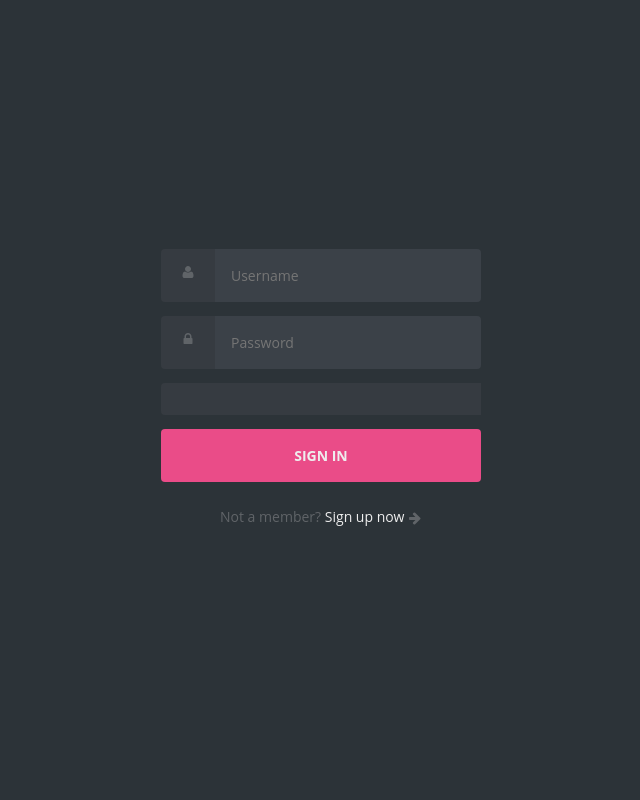
After one commit to ochirKH/online-shop11, a PHP site: page /get_login.php in a window 1280 px wide. The commit adds this page. Shown: the whole page, without its empty margins (319-959 px from the left). Run offline with PHP 8.4, Linux system fonts and the light colour scheme.

Commit message:
add login and main

```diff
--- /dev/null
+++ b/src/public/get_login.php
@@ -0,0 +1,272 @@
+<body class="align">
+
+<div class="grid">
+
+    <form action="handle_login.php" method="POST" class="form login">
+
+        <div class="form__field">
+            <label for="login__username">
+                <svg class="icon">
+                    <use xlink:href="#icon-user"></use>
+                </svg>
+                <span class="hidden">Username</span></label>
+            <input autocomplete="username" id="login__username" type="text" name="email" class="form__input"
+                   placeholder="Username" required>
+        </div>
+
+        <div class="form__field">
+            <label for="login__password">
+                <svg class="icon">
+                    <use xlink:href="#icon-lock"></use>
+                </svg>
+                <span class="hidden">Password</span></label>
+            <input id="login__password" type="password" name="password" class="form__input" placeholder="Password"
+                   required>
+        </div>
+        <label style="color: red"> <?php echo $errors['email'] ?? '';?></label>
+        <div class="form__field">
+            <input type="submit" value="Sign In">
+        </div>
+
+    </form>
+
+    <p class="text--center">Not a member? <a href="#">Sign up now</a>
+        <svg class="icon">
+            <use xlink:href="#icon-arrow-right"></use>
+        </svg>
+    </p>
+
+</div>
+
+<svg xmlns="http://www.w3.org/2000/svg" class="icons">
+    <symbol id="icon-arrow-right" viewBox="0 0 1792 1792">
+        <path d="M1600 960q0 54-37 91l-651 651q-39 37-91 37-51 0-90-37l-75-75q-38-38-38-91t38-91l293-293H245q-52 0-84.5-37.5T128 1024V896q0-53 32.5-90.5T245 768h704L656 474q-38-36-38-90t38-90l75-75q38-38 90-38 53 0 91 38l651 651q37 35 37 90z"/>
+    </symbol>
+    <symbol id="icon-lock" viewBox="0 0 1792 1792">
+        <path d="M640 768h512V576q0-106-75-181t-181-75-181 75-75 181v192zm832 96v576q0 40-28 68t-68 28H416q-40 0-68-28t-28-68V864q0-40 28-68t68-28h32V576q0-184 132-316t316-132 316 132 132 316v192h32q40 0 68 28t28 68z"/>
+    </symbol>
+    <symbol id="icon-user" viewBox="0 0 1792 1792">
+        <path d="M1600 1405q0 120-73 189.5t-194 69.5H459q-121 0-194-69.5T192 1405q0-53 3.5-103.5t14-109T236 1084t43-97.5 62-81 85.5-53.5T538 832q9 0 42 21.5t74.5 48 108 48T896 971t133.5-21.5 108-48 74.5-48 42-21.5q61 0 111.5 20t85.5 53.5 62 81 43 97.5 26.5 108.5 14 109 3.5 103.5zm-320-893q0 159-112.5 271.5T896 896 624.5 783.5 512 512t112.5-271.5T896 128t271.5 112.5T1280 512z"/>
+    </symbol>
+</svg>
+
+</body>
+
+<style>
+    @use postcss-preset-env {
+        stage: 0;
+    }
+
+    /* config.css */
+
+    :root {
+        --baseColor: #606468;
+    }
+
+    /* helpers/align.css */
+
+    .align {
+        display: grid;
+        place-items: center;
+    }
+
+    .grid {
+        inline-size: 90%;
+        margin-inline: auto;
+        max-inline-size: 20rem;
+    }
+
+    /* helpers/hidden.css */
+
+    .hidden {
+        border: 0;
+        clip: rect(0 0 0 0);
+        height: 1px;
+        margin: -1px;
+        overflow: hidden;
+        padding: 0;
+        position: absolute;
+        width: 1px;
+    }
+
+    /* helpers/icon.css */
+
+    :root {
+        --iconFill: var(--baseColor);
+    }
+
+    .icons {
+        display: none;
+    }
+
+    .icon {
+        block-size: 1em;
+        display: inline-block;
+        fill: var(--iconFill);
+        inline-size: 1em;
+        vertical-align: middle;
+    }
+
+    /* layout/base.css */
+
+    :root {
+        --htmlFontSize: 100%;
+
+        --bodyBackgroundColor: #2c3338;
+        --bodyColor: var(--baseColor);
+        --bodyFontFamily: "Open Sans";
+        --bodyFontFamilyFallback: sans-serif;
+        --bodyFontSize: 0.875rem;
+        --bodyFontWeight: 400;
+        --bodyLineHeight: 1.5;
+    }
+
+    * {
+        box-sizing: inherit;
+    }
+
+    html {
+        box-sizing: border-box;
+        font-size: var(--htmlFontSize);
+    }
+
+    body {
+        background-color: var(--bodyBackgroundColor);
+        color: var(--bodyColor);
+        font-family: var(--bodyFontFamily), var(--bodyFontFamilyFallback);
+        font-size: var(--bodyFontSize);
+        font-weight: var(--bodyFontWeight);
+        line-height: var(--bodyLineHeight);
+        margin: 0;
+        min-block-size: 100vh;
+    }
+
+    /* modules/anchor.css */
+
+    :root {
+        --anchorColor: #eee;
+    }
+
+    a {
+        color: var(--anchorColor);
+        outline: 0;
+        text-decoration: none;
+    }
+
+    a:focus,
+    a:hover {
+        text-decoration: underline;
+    }
+
+    /* modules/form.css */
+
+    :root {
+        --formGap: 0.875rem;
+    }
+
+    input {
+        background-image: none;
+        border: 0;
+        color: inherit;
+        font: inherit;
+        margin: 0;
+        outline: 0;
+        padding: 0;
+        transition: background-color 0.3s;
+    }
+
+    input[type="submit"] {
+        cursor: pointer;
+    }
+
+    .form {
+        display: grid;
+        gap: var(--formGap);
+    }
+
+    .form input[type="password"],
+    .form input[type="text"],
+    .form input[type="submit"] {
+        inline-size: 100%;
+    }
+
+    .form__field {
+        display: flex;
+    }
+
+    .form__input {
+        flex: 1;
+    }
+
+    /* modules/login.css */
+
+    :root {
+        --loginBorderRadus: 0.25rem;
+        --loginColor: #eee;
+
+        --loginInputBackgroundColor: #3b4148;
+        --loginInputHoverBackgroundColor: #434a52;
+
+        --loginLabelBackgroundColor: #363b41;
+
+        --loginSubmitBackgroundColor: #ea4c88;
+        --loginSubmitColor: #eee;
+        --loginSubmitHoverBackgroundColor: #d44179;
+    }
+
+    .login {
+        color: var(--loginColor);
+    }
+
+    .login label,
+    .login input[type="text"],
+    .login input[type="password"],
+    .login input[type="submit"] {
+        border-radius: var(--loginBorderRadus);
+        padding: 1rem;
+    }
+
+    .login label {
+        background-color: var(--loginLabelBackgroundColor);
+        border-bottom-right-radius: 0;
+        border-top-right-radius: 0;
+        padding-inline: 1.25rem;
+    }
+
+    .login input[type="password"],
+    .login input[type="text"] {
+        background-color: var(--loginInputBackgroundColor);
+        border-bottom-left-radius: 0;
+        border-top-left-radius: 0;
+    }
+
+    .login input[type="password"]:focus,
+    .login input[type="password"]:hover,
+    .login input[type="text"]:focus,
+    .login input[type="text"]:hover {
+        background-color: var(--loginInputHoverBackgroundColor);
+    }
+
+    .login input[type="submit"] {
+        background-color: var(--loginSubmitBackgroundColor);
+        color: var(--loginSubmitColor);
+        font-weight: 700;
+        text-transform: uppercase;
+    }
+
+    .login input[type="submit"]:focus,
+    .login input[type="submit"]:hover {
+        background-color: var(--loginSubmitHoverBackgroundColor);
+    }
+
+    /* modules/text.css */
+
+    p {
+        margin-block: 1.5rem;
+    }
+
+    .text--center {
+        text-align: center;
+    }
+
+</style>
--- a/src/public/get_registration.php
+++ b/src/public/get_registration.php
@@ -5,15 +5,19 @@
         <hr>
 
         <label for="name"><b>Nmae</b></label>
+        <label style='color: red'> <?php echo($errors['name']) ?? null;?> </label>
         <input type="text" placeholder="Enter Name" name="name" id="name" required>
 
         <label for="email"><b>Email</b></label>
+        <label style='color: red'> <?php echo($errors['email']) ?? null;?> </label>
         <input type="text" placeholder="Enter Email" name="email" id="email" required>
 
         <label for="psw"><b>Password</b></label>
+        <label style='color: red'> <?php echo($errors['psw']) ?? null;?> </label>
         <input type="password" placeholder="Enter Password" name="psw" id="psw" required>
 
         <label for="psw-repeat"><b>Repeat Password</b></label>
+        <label style='color: red'> <?php echo($errors['psw-repeat']) ?? null;?> </label>
         <input type="password" placeholder="Repeat Password" name="psw-repeat" id="psw-repeat" required>
         <hr>
 
--- a/src/public/index.php
+++ b/src/public/index.php
@@ -1,5 +1 @@
 <?php
-$pdo = new PDO("pgsql:host=postgres; port=5432; dbname=name", "user", "pwd");
-$stmt = $pdo->prepare("SELECT * FROM users");
-$result = $stmt->fetchAll();
-print_r($result);
```
Also changed, not shown: src/public/handle_login.php (added, +38 -0 lines), src/public/handle_registration.php (+52 -18 lines), src/public/main.php (added, +101 -0 lines).
